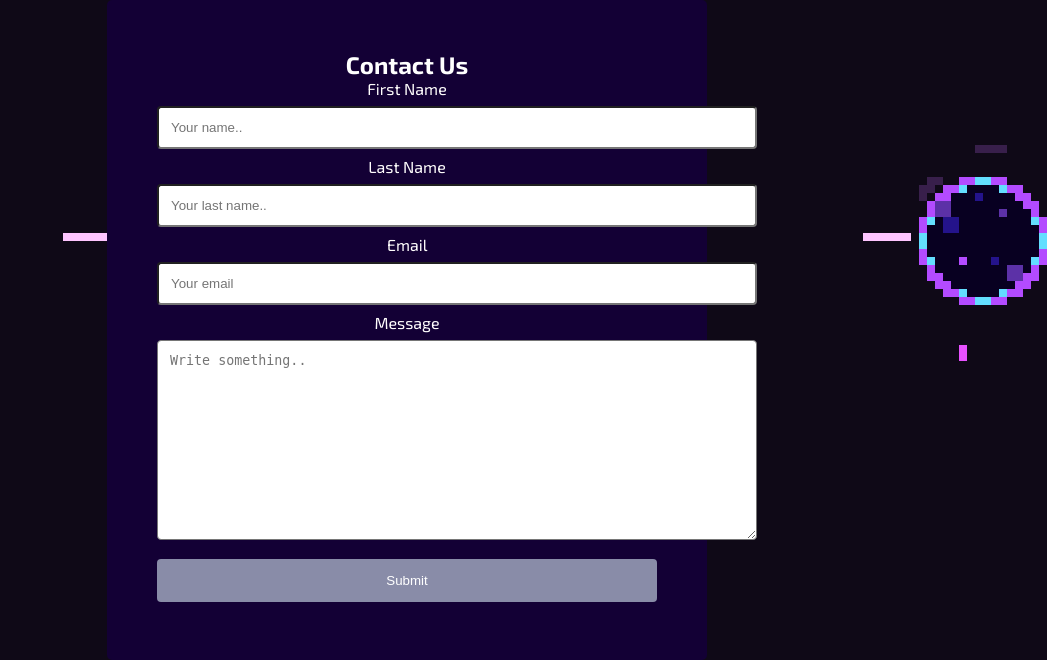
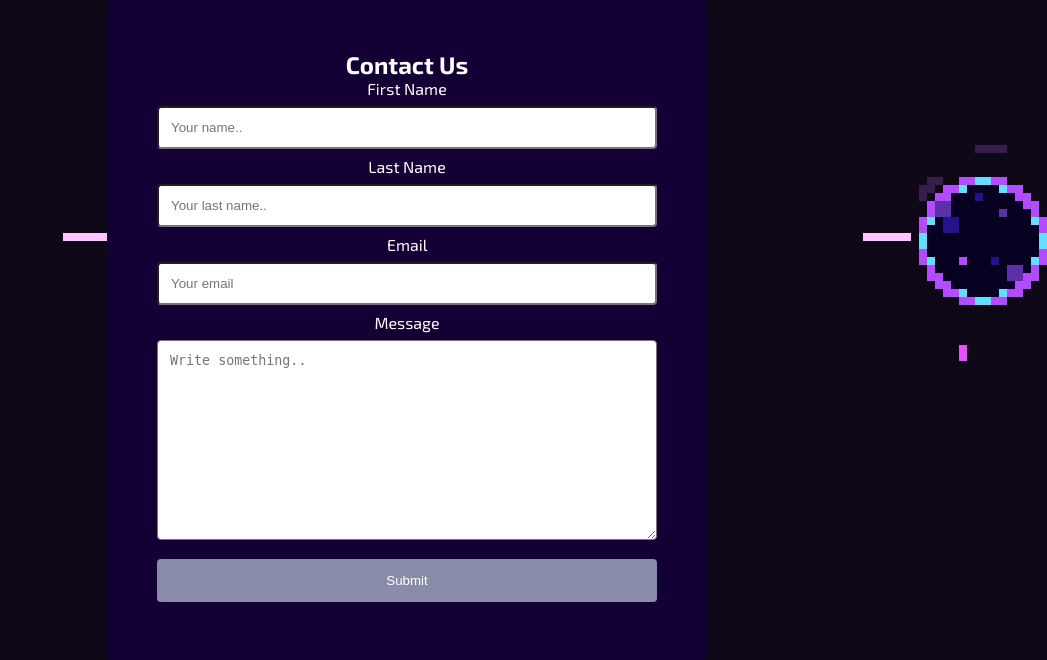
Before and after one commit to MattyMcGaffin/siteproject, a PHP site: page /contact.php in a window 1280 px wide. Shown: the part 167-827 px from the top of the page, without its empty margins (233-1280 px from the left). Run offline with PHP 8.4, Linux system fonts and the light colour scheme.

Commit message:
26/04/24

```diff
--- a/stylesheet.css
+++ b/stylesheet.css
@@ -230,7 +230,7 @@ body, h1, h2, h3, p, ul, li
   text-align: center;
 }
 input[type=text], input[type=email],input[type=password], textarea {
-  width: 600px;
+  width: 500px;
   padding: 12px;
   margin: 8px 0;
   display: inline-block;
```
